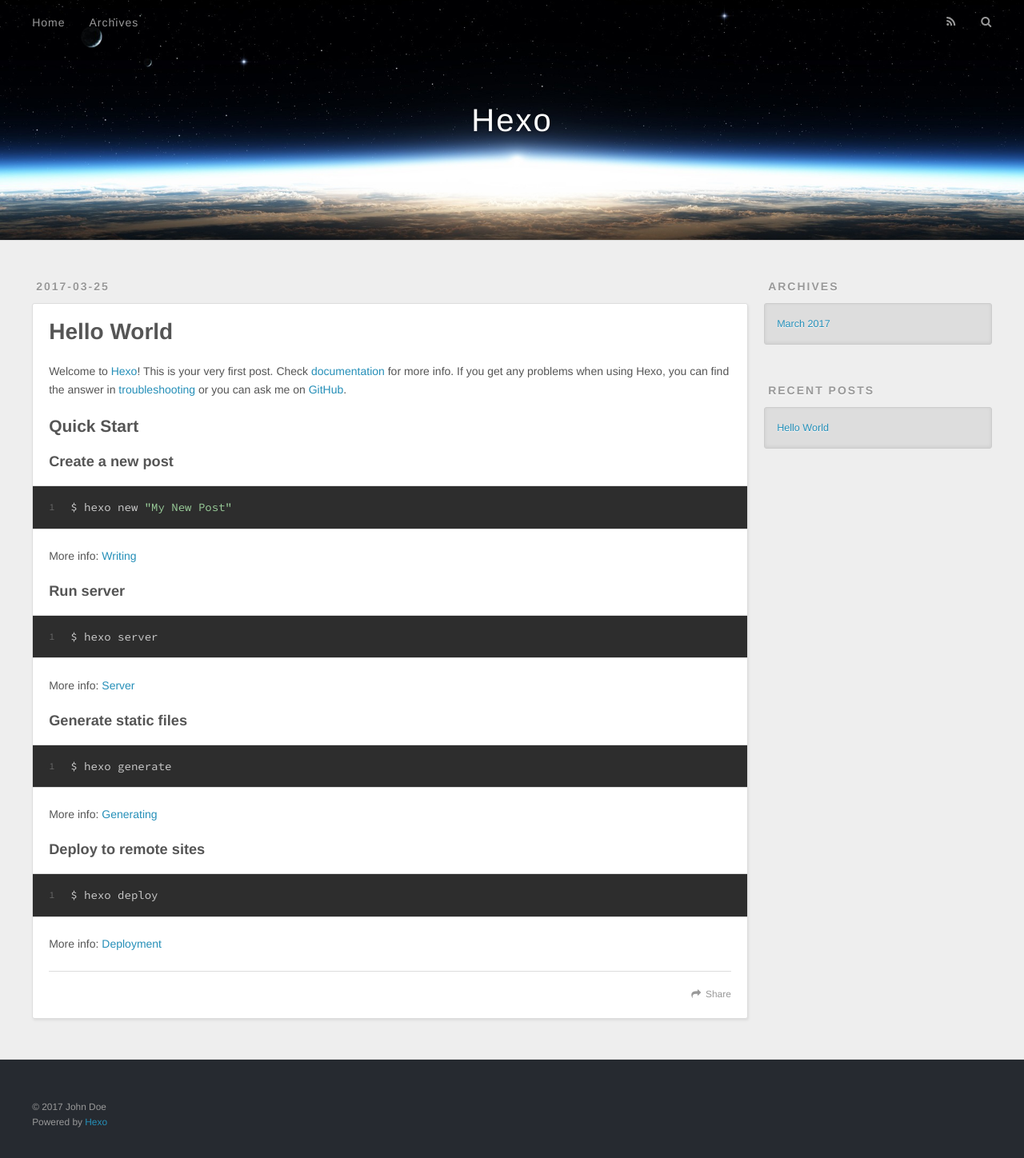
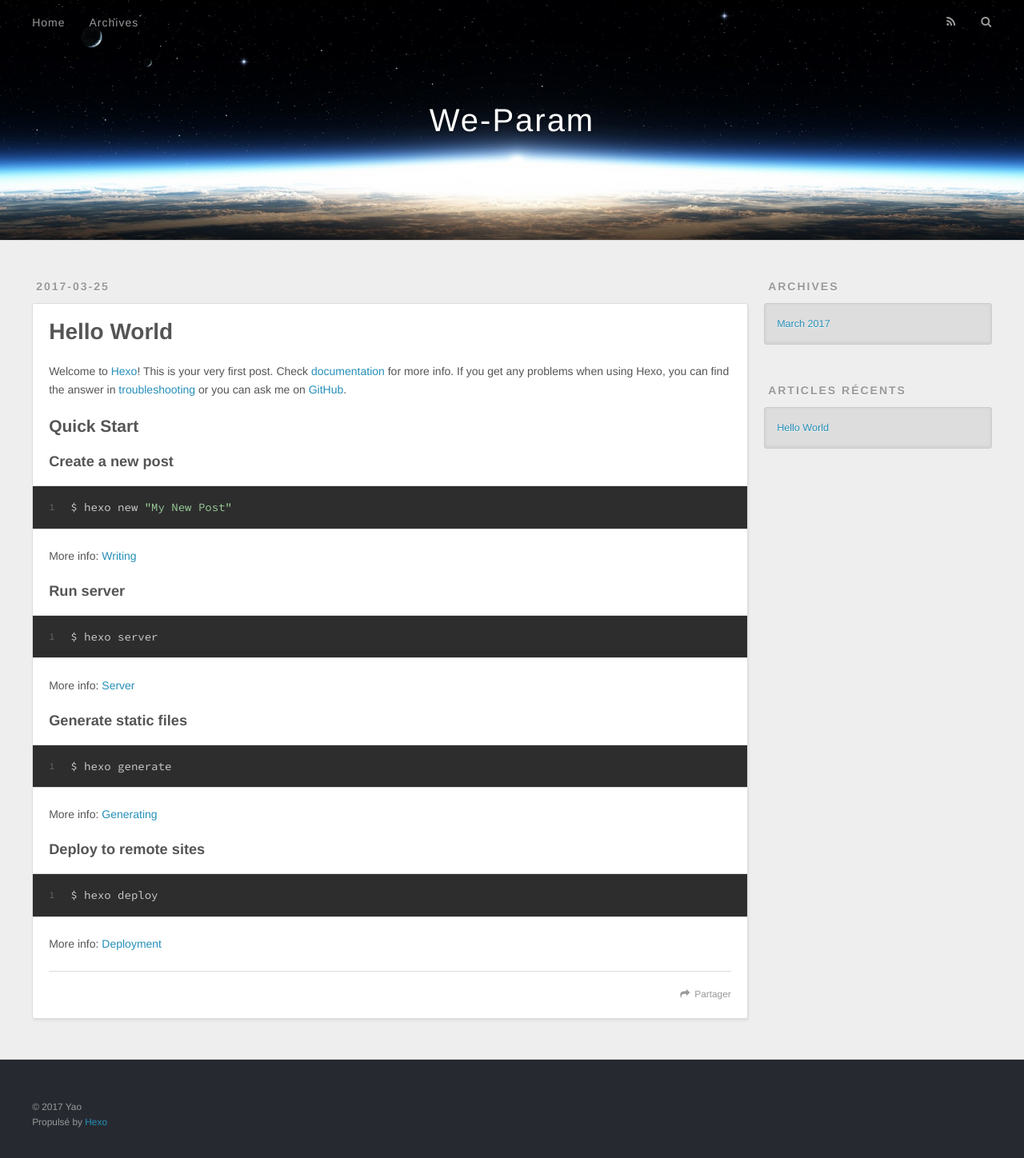
Before and after one commit to littleyaoyaoyao/littleyaoyaoyao.github.io, a plain HTML site: page index.html in a window 1280 px wide. Shown: the whole page at 80% size. Drawn offline with nearby package versions, Linux system fonts and the light colour scheme.

Commit message:
Site updated: 2017-03-25 15:06:28

```diff
--- a/index.html
+++ b/index.html
@@ -3,16 +3,19 @@
 <head>
   <meta charset="utf-8">
 
-  <title>Hexo</title>
+  <title>We-Param</title>
   <meta name="viewport" content="width=device-width, initial-scale=1, maximum-scale=1">
-  <meta property="og:type" content="website">
-<meta property="og:title" content="Hexo">
+  <meta name="description" content="New Land">
+<meta property="og:type" content="website">
+<meta property="og:title" content="We-Param">
 <meta property="og:url" content="http://yoursite.com/index.html">
-<meta property="og:site_name" content="Hexo">
+<meta property="og:site_name" content="We-Param">
+<meta property="og:description" content="New Land">
 <meta name="twitter:card" content="summary">
-<meta name="twitter:title" content="Hexo">
+<meta name="twitter:title" content="We-Param">
+<meta name="twitter:description" content="New Land">
 
-    <link rel="alternate" href="/atom.xml" title="Hexo" type="application/atom+xml">
+    <link rel="alternate" href="/atom.xml" title="We-Param" type="application/atom+xml">
 
 
     <link rel="icon" href="/favicon.png">
@@ -33,7 +36,7 @@
   <div id="header-outer" class="outer">
     <div id="header-title" class="inner">
       <h1 id="logo-wrap">
-        <a href="/" id="logo">Hexo</a>
+        <a href="/" id="logo">We-Param</a>
       </h1>
 
     </div>
@@ -48,9 +51,9 @@
       </nav>
       <nav id="sub-nav">
 
-          <a id="nav-rss-link" class="nav-icon" href="/atom.xml" title="RSS Feed"></a>
+          <a id="nav-rss-link" class="nav-icon" href="/atom.xml" title="Flux RSS"></a>
 
-        <a id="nav-search-btn" class="nav-icon" title="Search"></a>
+        <a id="nav-search-btn" class="nav-icon" title="Rechercher"></a>
       </nav>
       <div id="search-form-wrap">
         <form action="//google.com/search" method="get" accept-charset="UTF-8" class="search-form"><input type="search" name="q" results="0" class="search-form-input" placeholder="Search"><button type="submit" class="search-form-submit">&#xF002;</button><input type="hidden" name="sitesearch" value="http://yoursite.com"></form>
@@ -96,7 +99,7 @@
 
     </div>
     <footer class="article-footer">
-      <a data-url="http://yoursite.com/2017/03/25/hello-world/" data-id="cj0owq40h00001stxnk8aiqjb" class="article-share-link">Share</a>
+      <a data-url="http://yoursite.com/2017/03/25/hello-world/" data-id="cj0owwsyb00004gtxh5hy646k" class="article-share-link">Partager</a>
 
 
     </footer>
@@ -131,7 +134,7 @@
 
 
   <div class="widget-wrap">
-    <h3 class="widget-title">Recent Posts</h3>
+    <h3 class="widget-title">Articles récents</h3>
     <div class="widget">
       <ul>
 
@@ -151,8 +154,8 @@
 
   <div class="outer">
     <div id="footer-info" class="inner">
-      &copy; 2017 John Doe<br>
-      Powered by <a href="http://hexo.io/" target="_blank">Hexo</a>
+      &copy; 2017 Yao<br>
+      Propulsé by <a href="http://hexo.io/" target="_blank">Hexo</a>
     </div>
   </div>
 </footer>
```
Also changed, not shown: 2017/03/25/hello-world/index.html (+10 -10 lines), archives/2017/03/index.html (+15 -12 lines), archives/2017/index.html (+15 -12 lines), archives/index.html (+15 -12 lines).
